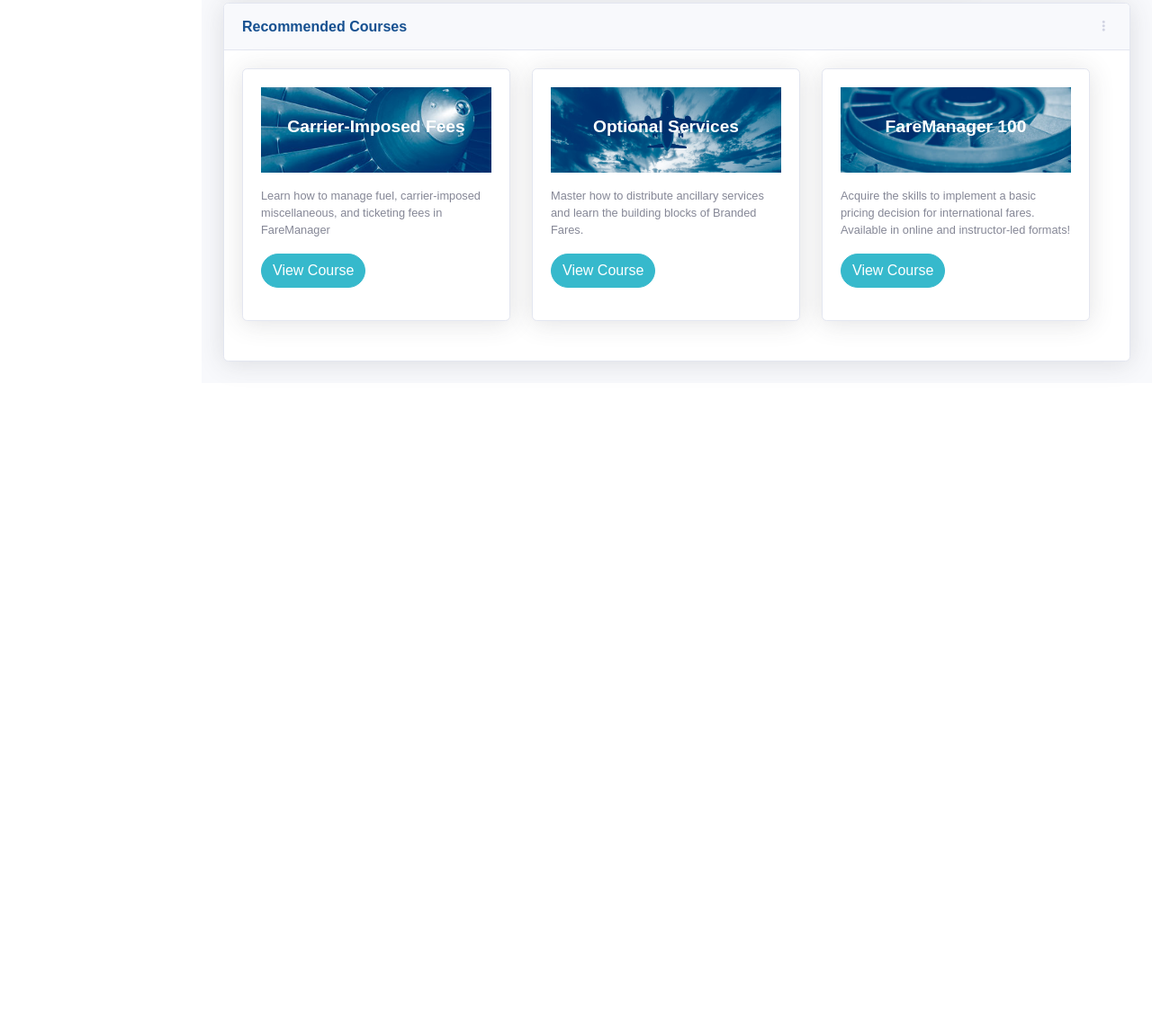
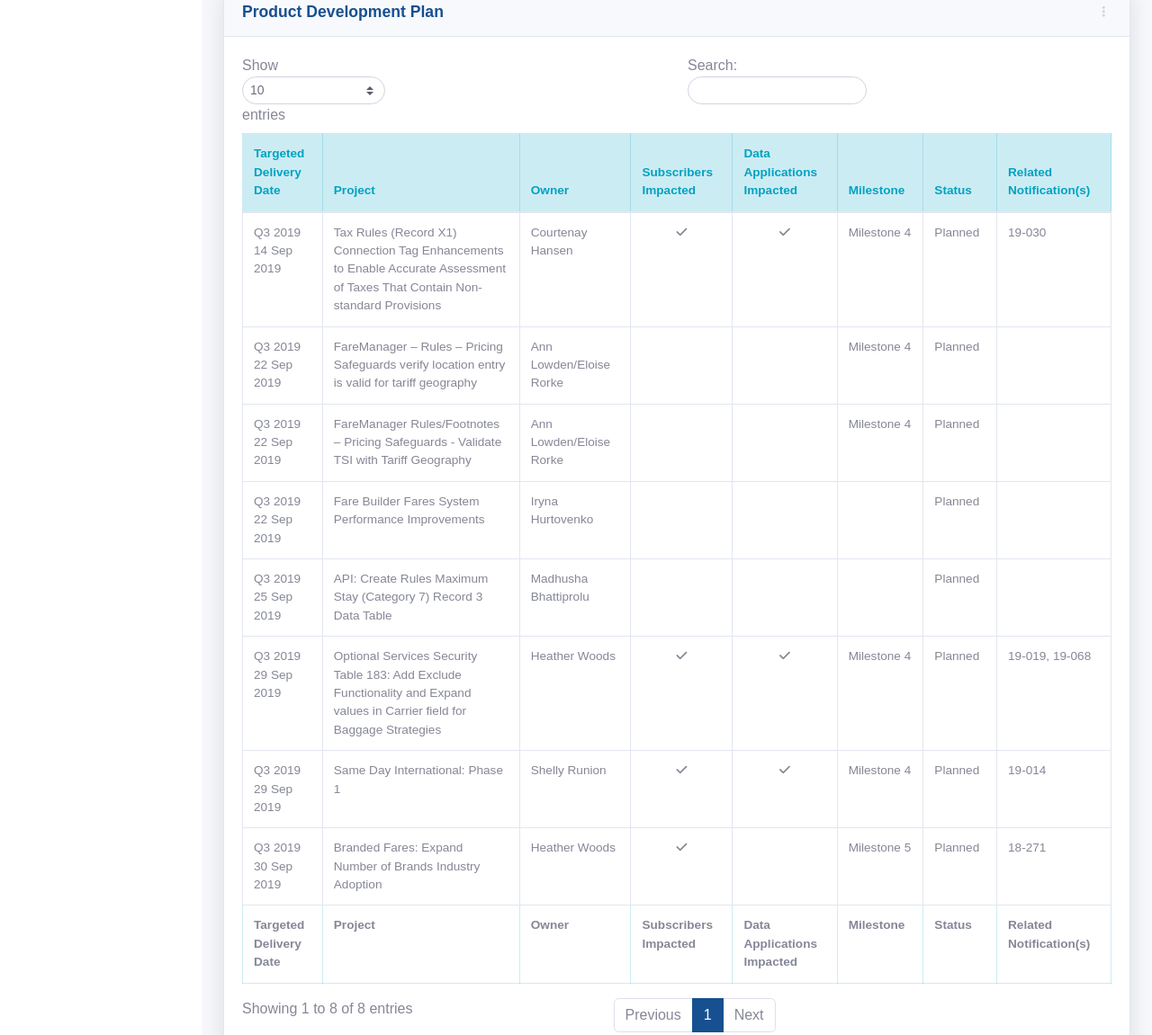
Before and after one commit to allanchappelear/atpco, a website with bundled scripts: page index.html in a window 1280 px wide. Shown: the part 625-1776 px from the top of the page at 90% size. Before the commit the page ends 1115 px from the top, so only its background shows below. Built offline with nearby package versions, Linux system fonts and the light colour scheme; a web font is replaced by a local one.

Commit message:
updated layout

```diff
--- a/index.html
+++ b/index.html
@@ -437,7 +437,7 @@
                   </div>
                 </div>
                 <!-- Card Body -->
-                <div class="card-body">
+                <div class="card-body notifications">
                   <div class="row">
                     <div class="col-md-2 badges">
                       <span class="badge badge-pill badge-secondary inverse d-block">8.20.2019 | 19-152</span>
@@ -542,12 +542,14 @@
 
         <div class="row">
 
-          <!-- Recommended Courses -->
-          <div class="col-xl-12 col-lg-12">
+
+
+        <!-- Product Development -->
+          <div class="col-xl-12">
             <div class="card shadow mb-4">
               <!-- Card Header - Dropdown -->
               <div class="card-header py-3 d-flex flex-row align-items-center justify-content-between">
-                <h6 class="m-0 font-weight-bold text-primary">Recommended Courses</h6>
+                <h6 class="m-0 font-weight-bold text-primary">Product Development Plan</h6>
                 <div class="dropdown no-arrow">
                   <a class="dropdown-toggle" href="#" role="button" id="dropdownMenuLink" data-toggle="dropdown" aria-haspopup="true" aria-expanded="false">
                     <i class="fas fa-ellipsis-v fa-sm fa-fw text-gray-400"></i>
@@ -563,40 +565,132 @@
               </div>
               <!-- Card Body -->
               <div class="card-body">
-                <div class="d-flex justify-content-between recomended">
-                  <div class="card shadow mb-4 mr-4 flex-fill">
-                    <div class="card-body">
-                      <div class="class-hero">
-                        <h6>Carrier-Imposed Fees</h6>
-                      </div>
 
-                      <p>Learn how to manage fuel, carrier-imposed miscellaneous, and ticketing fees in FareManager</p>
-                      <p><a href="#" class="btn btn-info">View Course</a></p>
-                    </div>
-                  </div>
-                  <div class="card shadow mb-4 mr-4 flex-fill">
-                    <div class="card-body">
-                      <div class="class-hero second">
-                        <h6>Optional Services</h6>
-                      </div>
-                      <p>Master how to distribute ancillary services and learn the building blocks of Branded Fares.</p>
-                      <p><a href="#" class="btn btn-info">View Course</a></p>
-                    </div>
-                  </div>
-                  <div class="card shadow mb-4 mr-4 flex-fill">
-                    <div class="card-body">
-                      <div class="class-hero third">
-                        <h6>FareManager 100</h6>
-                      </div>
-                      <p>Acquire the skills to implement a basic pricing decision for international fares. Available in online and instructor-led formats!</p>
-                      <p><a href="#" class="btn btn-info">View Course</a></p>
-                    </div>
-                  </div>
-                </div>
+                 <div class="table-responsive">
+                <table class="table table-bordered" id="dataTable" width="100%" cellspacing="0">
+                  <thead>
+                    <tr>
+                      <th>Targeted Delivery Date</th>
+                      <th>Project</th>
+                      <th>Owner</th>
+                      <th>Subscribers Impacted</th>
+                      <th>Data Applications Impacted</th>
+                      <th>Milestone</th>
+                      <th>Status</th>
+                      <th>Related Notification(s)</th>
+                    </tr>
+                  </thead>
+                  <tfoot>
+                    <tr>
+                      <th>Targeted Delivery Date</th>
+                      <th>Project</th>
+                      <th>Owner</th>
+                      <th>Subscribers Impacted</th>
+                      <th>Data Applications Impacted</th>
+                      <th>Milestone</th>
+                      <th>Status</th>
+                      <th>Related Notification(s)</th>
+                    </tr>
+                  </tfoot>
+                  <tbody>
+                    <tr>
+                      <td>Q3 2019 <br>14 Sep 2019</td>
+                      <td>Tax Rules (Record X1) Connection Tag Enhancements to Enable Accurate Assessment of Taxes That Contain Non-standard Provisions</td>
+                      <td>Courtenay Hansen</td>
+                      <td class="text-center"><i class="fas fa-check"></i></td>
+                      <td class="text-center"><i class="fas fa-check"></i></td>
+                      <td>Milestone 4</td>
+                      <td>Planned</td>
+                      <td>19-030</td>
+                    </tr>
+
+                    <tr>
+                      <td>Q3 2019 <br>22 Sep 2019</td>
+                      <td>FareManager – Rules – Pricing Safeguards verify location entry is valid for tariff geography</td>
+                      <td>Ann Lowden/Eloise Rorke</td>
+                      <td></td>
+                      <td></td>
+                      <td>Milestone 4</td>
+                      <td>Planned</td>
+                      <td></td>
+                    </tr>
+
+                    <tr>
+                      <td>Q3 2019 <br>22 Sep 2019</td>
+                      <td>FareManager Rules/Footnotes – Pricing Safeguards - Validate TSI with Tariff Geography</td>
+                      <td>Ann Lowden/Eloise Rorke</td>
+                      <td></td>
+                      <td></td>
+                      <td>Milestone 4</td>
+                      <td>Planned</td>
+                      <td></td>
+                    </tr>
+
+                    <tr>
+                      <td>Q3 2019 <br>22 Sep 2019</td>
+                      <td>Fare Builder Fares System Performance Improvements</td>
+                      <td>Iryna Hurtovenko</td>
+                      <td></td>
+                      <td></td>
+                      <td></td>
+                      <td>Planned</td>
+                      <td></td>
+                    </tr>
+
+                    <tr>
+                      <td>Q3 2019<br>25 Sep 2019</td>
+                      <td>API: Create Rules Maximum Stay (Category 7) Record 3 Data Table</td>
+                      <td>Madhusha Bhattiprolu </td>
+                      <td></td>
+                      <td></td>
+                      <td></td>
+                      <td>Planned</td>
+                      <td></td>
+                    </tr>
+
+                    <tr>
+                      <td>Q3 2019<br>29 Sep 2019</td>
+                      <td>Optional Services Security Table 183: Add Exclude Functionality and Expand values in Carrier field for Baggage Strategies</td>
+                      <td>Heather Woods</td>
+                      <td class="text-center"><i class="fas fa-check"></i></td>
+                      <td class="text-center"><i class="fas fa-check"></i></td>
+                      <td>Milestone 4</td>
+                      <td>Planned</td>
+                      <td>19-019, 19-068</td>
+                    </tr>
+
+                    <tr>
+                      <td>Q3 2019<br>29 Sep 2019</td>
+                      <td>Same Day International: Phase 1</td>
+                      <td>Shelly Runion </td>
+                      <td class="text-center"><i class="fas fa-check"></i></td>
+                      <td class="text-center"><i class="fas fa-check"></i></td>
+                      <td>Milestone 4</td>
+                      <td>Planned</td>
+                      <td>19-014</td>
+                    </tr>
+
+                    <tr>
+                      <td>Q3 2019<br>30 Sep 2019</td>
+                      <td>Branded Fares: Expand Number of Brands Industry Adoption</td>
+                      <td>Heather Woods</td>
+                      <td class="text-center"><i class="fas fa-check"></i></td>
+                      <td></td>
+                      <td>Milestone 5</td>
+                      <td>Planned</td>
+                      <td>18-271</td>
+                    </tr>
+
+                  </tbody>
+                </table>
+              </div>
               </div>
             </div>
           </div>
         </div>
+
+
+
 
       </div>
 
@@ -659,12 +753,11 @@
 <!-- Custom scripts for all pages-->
 <script src="js/sb-admin-2.min.js"></script>
 
-<!-- Page level plugins -->
-<script src="vendor/chart.js/Chart.min.js"></script>
+  <script src="vendor/datatables/jquery.dataTables.min.js"></script>
+  <script src="vendor/datatables/dataTables.bootstrap4.min.js"></script>
 
-<!-- Page level custom scripts -->
-<script src="js/demo/chart-area-demo.js"></script>
-<script src="js/demo/chart-pie-demo.js"></script>
+  <!-- Page level custom scripts -->
+  <script src="js/demo/datatables-demo.js"></script>
 
 </body>
 
--- a/scss/_global.scss
+++ b/scss/_global.scss
@@ -84,8 +84,15 @@
 
 }
 
-.card p {
-  font-size: .8rem;
+.card {
+  h6 {
+    font-size: 1.1rem;
+    font-weight: 600;
+  }
+  p {
+    font-size: 0.9rem;
+  }
+
 }
 
 .badge.inverse {
@@ -135,3 +142,29 @@
     width: 33%;
   }
 }
+.notifications {
+  height: 45vh;
+  overflow-y: scroll;
+}
+.industry-feedback {
+  height: 25vh;
+  overflow-y: scroll;
+}
+.table {
+  font-size: .85em;
+}
+thead {
+  background: transparentize($teal, .8);
+  color: $teal;
+}
+.table-bordered th {
+    border-color: transparentize($teal,.8);
+}
+#dataTable_wrapper {
+  .row:nth-child(3) {
+    .col-sm-12 {
+      height: 40vh;
+      overflow: scroll-y;
+    }
+  }
+}
```
Also changed, not shown: css/sb-admin-2.css, css/sb-admin-2.min.css.
